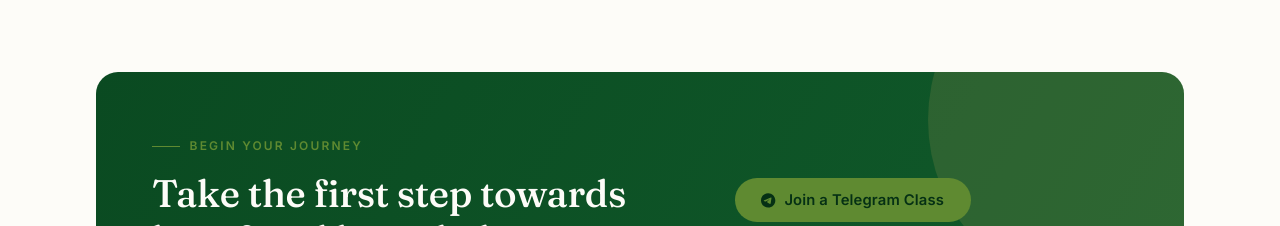
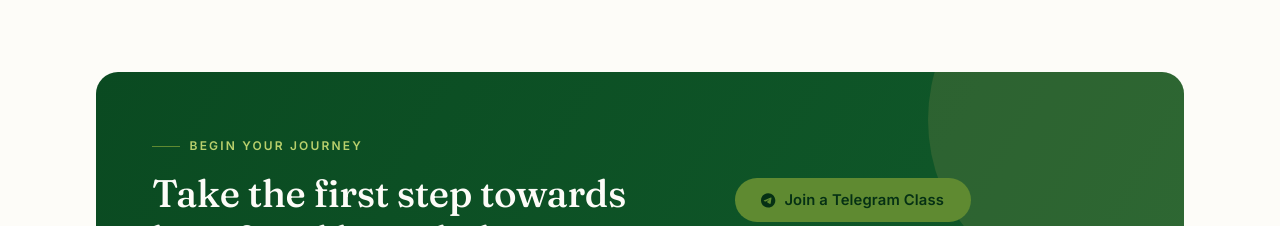
Before and after one commit to Azeezat-1/Ar-Riyaadh, a React (Vite) app in the folder frontend/: page / in a window 1280 px wide. Shown: the part 7420-7646 px from the top of the page. Built offline with nearby package versions, Linux system fonts and the light colour scheme; no server answers.

Commit message:
Use lime accent for the CTA eyebrow text

```diff
--- a/frontend/src/index.css
+++ b/frontend/src/index.css
@@ -194,7 +194,7 @@ h4 {
 }
 
 .eyebrow--light {
-  color: var(--gold);
+  color: var(--lime);
 }
 
 .eyebrow::before {
```
